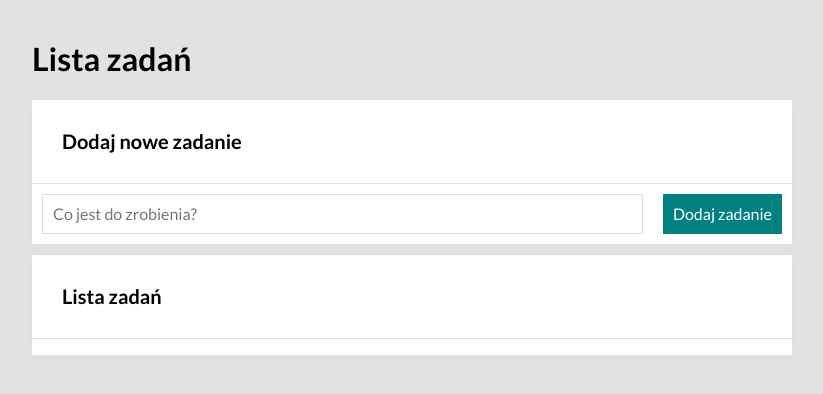
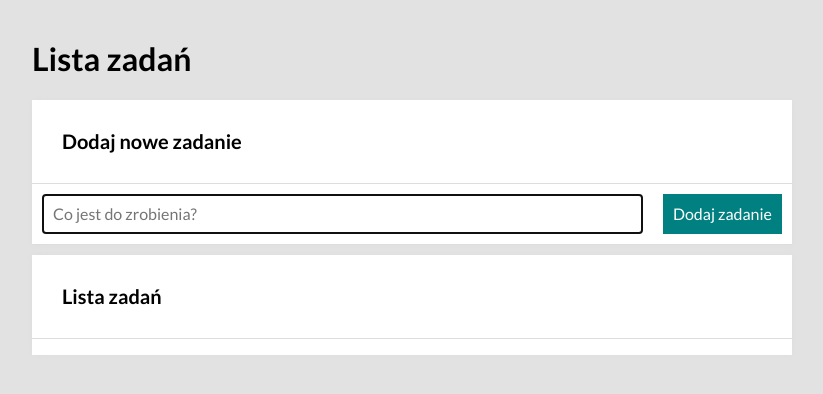
Before and after one commit to LukGasior/todo-list-react, a React (Create React App) app: page / in a window 1280 px wide. Shown: the top 394 px of the page, without its empty margins (228-1051 px from the left). Built offline with nearby package versions, Linux system fonts and the light colour scheme.

Commit message:
added auto focus on input element

```diff
--- a/src/Form/index.js
+++ b/src/Form/index.js
@@ -1,8 +1,16 @@
 
-import { useState } from "react";
+import { useState, useEffect, useRef } from "react";
 import "./style.css";
 
 const Form = ({ addNewTask }) => {
+
+    const inputRef = useRef(null);
+
+    useEffect(() => {
+        inputRef.current.focus();
+    }, [])
+
+
 
     const [newTaskContent, setNewTaskContent] = useState("");
     const onFormSubmit = (e) => {
@@ -17,6 +25,7 @@ const Form = ({ addNewTask }) => {
         }
     };
 
+
     return (
         (
             <form
@@ -25,6 +34,7 @@ const Form = ({ addNewTask }) => {
             >
                 <input className="form__input"
                     placeholder="Co jest do zrobienia?"
+                    ref={inputRef}
                     value={newTaskContent}
                     onChange={(e) => setNewTaskContent(e.target.value)}
                 />
```
